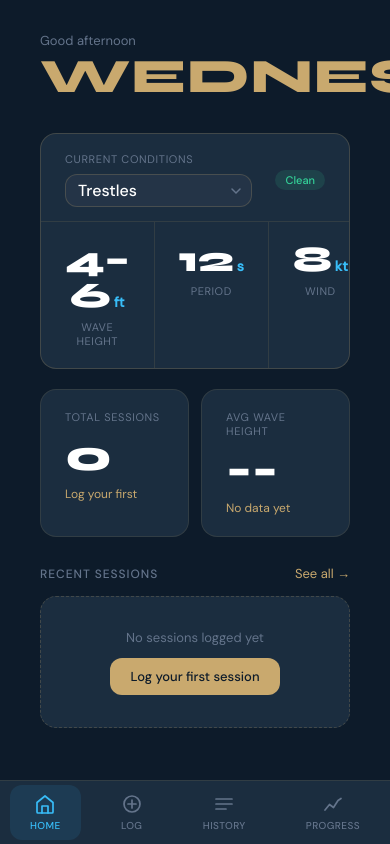
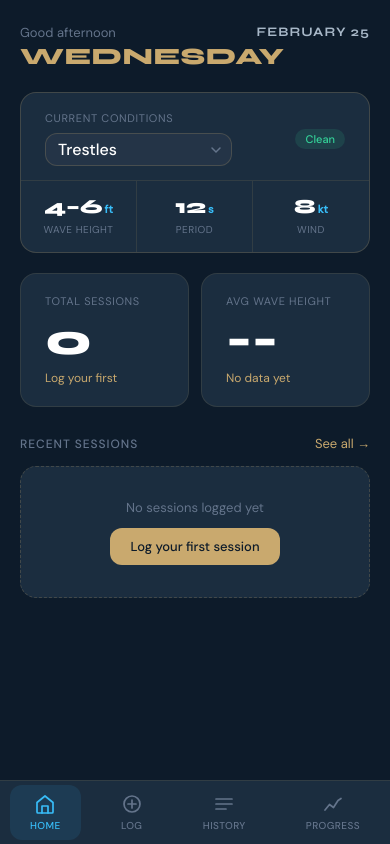
Before and after one commit to jradame/swell, a React (Vite) app: page / in a window 390 px wide. Built offline with nearby package versions, Linux system fonts and the light colour scheme.

Commit message:
Home - fix day name truncation, responsive conditions widget, session card overflow

```diff
--- a/src/pages/Home.jsx
+++ b/src/pages/Home.jsx
@@ -87,17 +87,17 @@ export default function Home() {
   }
 
   return (
-    <div style={{ padding: '32px 40px 40px', maxWidth: '960px' }}>
+    <div style={{ padding: '24px 20px 40px', maxWidth: '960px' }}>
 
       {/* Header */}
-      <div style={{ display: 'flex', justifyContent: 'space-between', alignItems: 'flex-start', marginBottom: '32px' }}>
-        <div>
+      <div style={{ display: 'flex', justifyContent: 'space-between', alignItems: 'flex-start', marginBottom: '24px' }}>
+        <div style={{ minWidth: 0, flex: 1 }}>
           <div style={{ fontSize: '13px', color: 'var(--text-muted)', marginBottom: '4px' }}>
             {greeting}
           </div>
           <div style={{
             fontFamily: 'var(--font-display)',
-            fontSize: '48px',
+            fontSize: 'clamp(22px, 6vw, 48px)',
             fontWeight: '800',
             letterSpacing: '0.02em',
             color: 'var(--gold)',
@@ -109,11 +109,12 @@ export default function Home() {
         </div>
         <div style={{
           display: 'flex', flexDirection: 'column', alignItems: 'flex-end', justifyContent: 'center',
-          gap: '3px',
+          gap: '3px', flexShrink: 0, paddingLeft: '12px',
         }}>
           <div style={{
             fontFamily: 'var(--font-display)', fontSize: '13px', fontWeight: '700',
             color: 'var(--text-secondary)', textTransform: 'uppercase', letterSpacing: '0.08em',
+            whiteSpace: 'nowrap',
           }}>
             {dateStr}
           </div>
@@ -179,20 +180,20 @@ export default function Home() {
             { val: conditions.wind,       unit: 'kt', label: 'Wind'        },
           ].map((c, i) => (
             <div key={i} style={{
-              padding: '20px 24px', textAlign: 'center',
+              padding: '16px 8px', textAlign: 'center',
               borderRight: i < 2 ? '0.5px solid var(--border)' : 'none',
             }}>
               <div style={{
                 fontFamily: 'var(--font-display)',
-                fontSize: '36px', fontWeight: '800', color: 'var(--text)',
-                lineHeight: 1,
+                fontSize: 'clamp(20px, 5vw, 36px)', fontWeight: '800', color: 'var(--text)',
+                lineHeight: 1, whiteSpace: 'nowrap',
               }}>
                 {c.val}
-                <span style={{ fontSize: '14px', color: 'var(--primary)', marginLeft: '3px', fontFamily: 'var(--font-body)' }}>
+                <span style={{ fontSize: 'clamp(11px, 2.5vw, 14px)', color: 'var(--primary)', marginLeft: '2px', fontFamily: 'var(--font-body)' }}>
                   {c.unit}
                 </span>
               </div>
-              <div style={{ fontSize: '11px', color: 'var(--text-muted)', marginTop: '6px', textTransform: 'uppercase', letterSpacing: '0.05em' }}>
+              <div style={{ fontSize: '10px', color: 'var(--text-muted)', marginTop: '6px', textTransform: 'uppercase', letterSpacing: '0.05em' }}>
                 {c.label}
               </div>
             </div>
@@ -275,22 +276,26 @@ export default function Home() {
           {recentSessions.map(s => (
             <div key={s.id} style={{
               background: 'var(--card)', borderRadius: 'var(--radius-lg)',
-              border: '0.5px solid var(--border)', padding: '18px 24px',
+              border: '0.5px solid var(--border)', padding: '16px 18px',
               display: 'flex', justifyContent: 'space-between', alignItems: 'center',
+              gap: '12px',
             }}>
-              <div>
-                <div style={{ fontSize: '16px', fontWeight: '500', color: 'var(--text)', marginBottom: '5px' }}>
+              <div style={{ minWidth: 0, flex: 1 }}>
+                <div style={{
+                  fontSize: '15px', fontWeight: '500', color: 'var(--text)', marginBottom: '4px',
+                  whiteSpace: 'nowrap', overflow: 'hidden', textOverflow: 'ellipsis',
+                }}>
                   {s.spot}
                 </div>
-                <div style={{ fontSize: '13px', color: 'var(--text-muted)' }}>
+                <div style={{ fontSize: '12px', color: 'var(--text-muted)' }}>
                   {formatDate(s.date)} · {s.duration} min
                 </div>
               </div>
-              <div style={{ display: 'flex', flexDirection: 'column', alignItems: 'flex-end', gap: '8px' }}>
-                <div style={{ fontSize: '15px', color: 'var(--primary)', fontFamily: 'var(--font-mono)' }}>
+              <div style={{ display: 'flex', flexDirection: 'column', alignItems: 'flex-end', gap: '6px', flexShrink: 0 }}>
+                <div style={{ fontSize: '14px', color: 'var(--primary)', fontFamily: 'var(--font-mono)', whiteSpace: 'nowrap' }}>
                   {s.waveHeight} ft
                 </div>
-                <StarRating rating={parseInt(s.rating) || 0} size={12} />
+                <StarRating rating={parseInt(s.rating) || 0} size={11} />
               </div>
             </div>
           ))}
```
